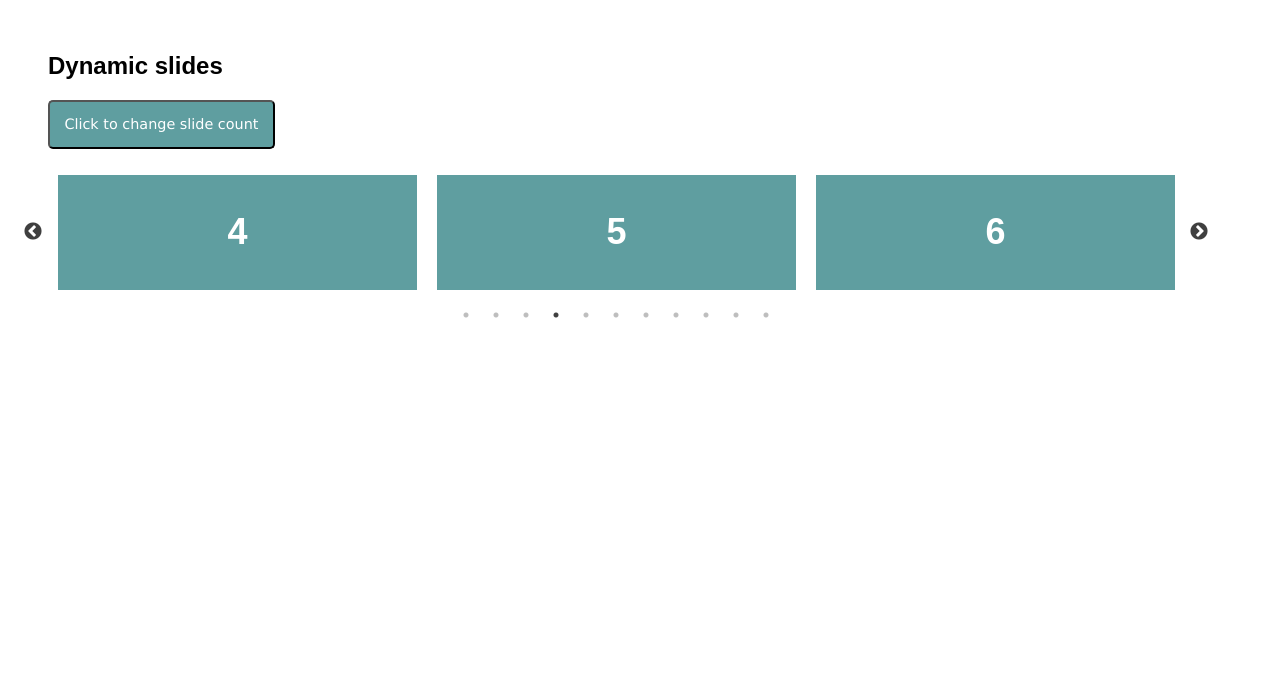
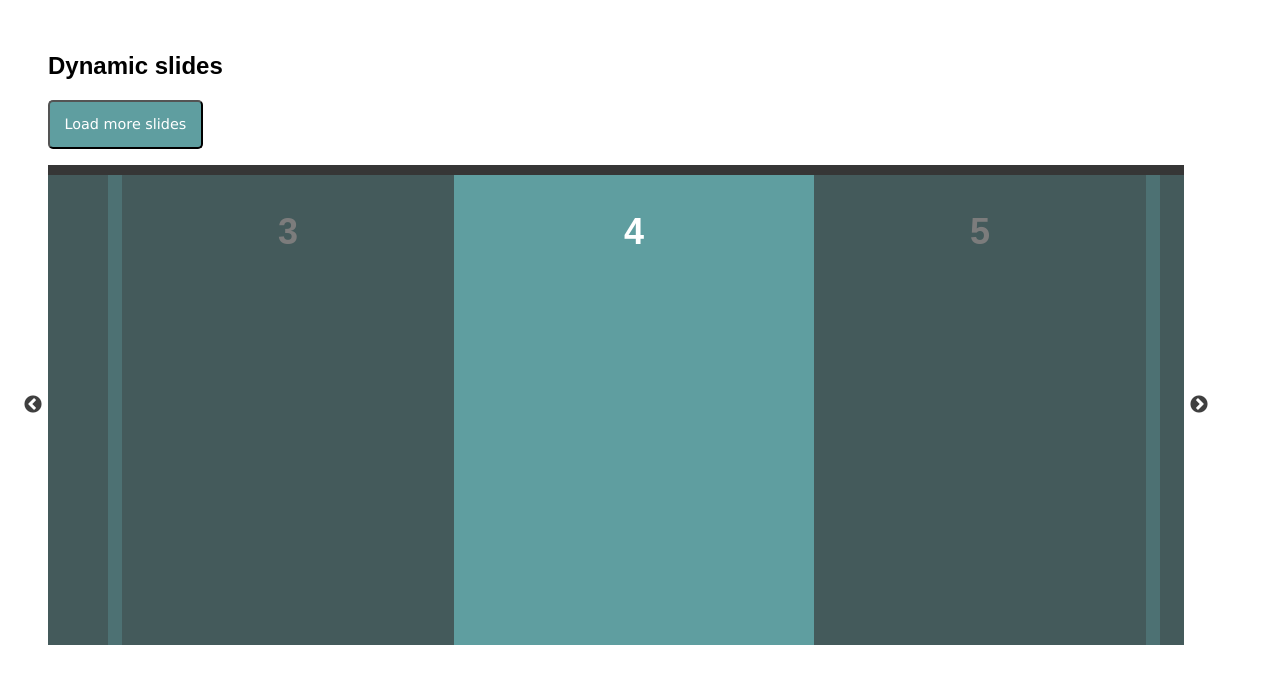
Before and after one commit to randallreedjr/react-slick-demo, a React (Create React App) app: page / in a window 1280 px wide. Shown: the top 684 px of the page. Built offline with nearby package versions, Linux system fonts and the light colour scheme.

Commit message:
Get slider to look more like ours

```diff
--- a/src/App.js
+++ b/src/App.js
@@ -12,6 +12,7 @@ class App extends Component {
     };
     this.click = this.click.bind(this);
   }
+
   click() {
     const { slides } = this.state;
     const currentLength = slides.length;
@@ -22,10 +23,12 @@ class App extends Component {
       slides: newSlides
     });
   }
+
   render() {
     const settings = {
-      center: true,
-      dots: true,
+      centerMode: true,
+      defaultWidth: this.props.maxWidth,
+      dots: false,
       infinite: false,
       initialSlide: mediaOffset,
       slidesToShow: 3,
@@ -37,17 +40,20 @@ class App extends Component {
         <div>
           <h2>Dynamic slides</h2>
           <button className="button" onClick={this.click}>
-            Click to change slide count
+            Load more slides
           </button>
+          <div className="carousel-container">
             <Slider {...settings}>
-            {this.state.slides.map(function(slide) {
+              {this.state.slides.map(function(slide, index) {
                 return (
-                <div key={slide}>
+                  <div key={slide} className="h3-container">
+                    {/* <h3 style={{width: index % 3 == 0 ? thinWidth : normalWidth}}>{slide}</h3> */}
                     <h3>{slide}</h3>
                   </div>
                 );
               })}
             </Slider>
+          </div>
         </div>
       </section>
     );
--- a/src/index.css
+++ b/src/index.css
@@ -3,3 +3,34 @@ body {
   padding: 0;
   font-family: sans-serif;
 }
+
+.carousel-container {
+  padding: 0;
+  width: 100%;
+  background-color: #363636;
+  max-width: 1366px;
+  margin: 0 auto;
+
+}
+
+.slick-slider, .slick-list, .slide-track, .slick-slide {
+  height: 480px;
+}
+
+.slick-slide:not(.slick-center) h3 {
+  opacity: 0.35;
+  transition: opacity 0.3s ease-in-out;
+}
+
+.h3-container {
+  padding: 0;
+  position: relative;
+  border: none;
+}
+
+h3 {
+  opacity: 1.0;
+  transition: opacity 0.3s ease-in-out;
+  width: 100%;
+  height: 480px;
+}
--- a/src/index.js
+++ b/src/index.js
@@ -4,5 +4,5 @@ import './index.css';
 import App from './App';
 import registerServiceWorker from './registerServiceWorker';
 
-ReactDOM.render(<App />, document.getElementById('root'));
+ReactDOM.render(<App maxWidth={720} />, document.getElementById('root'));
 registerServiceWorker();
```
Lines whose indentation alone changed are shown as unchanged.
